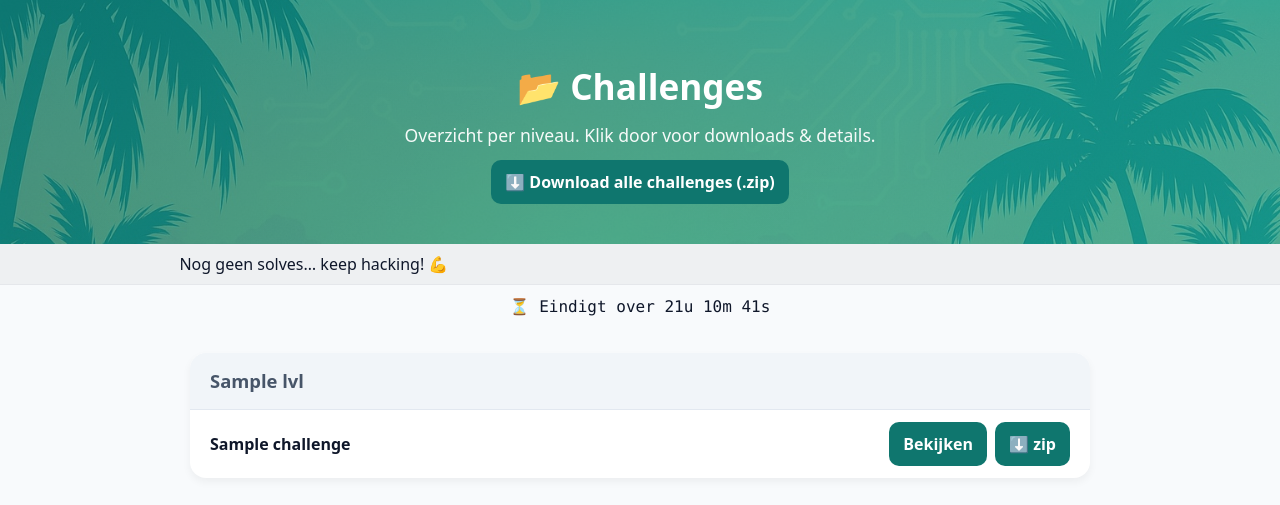
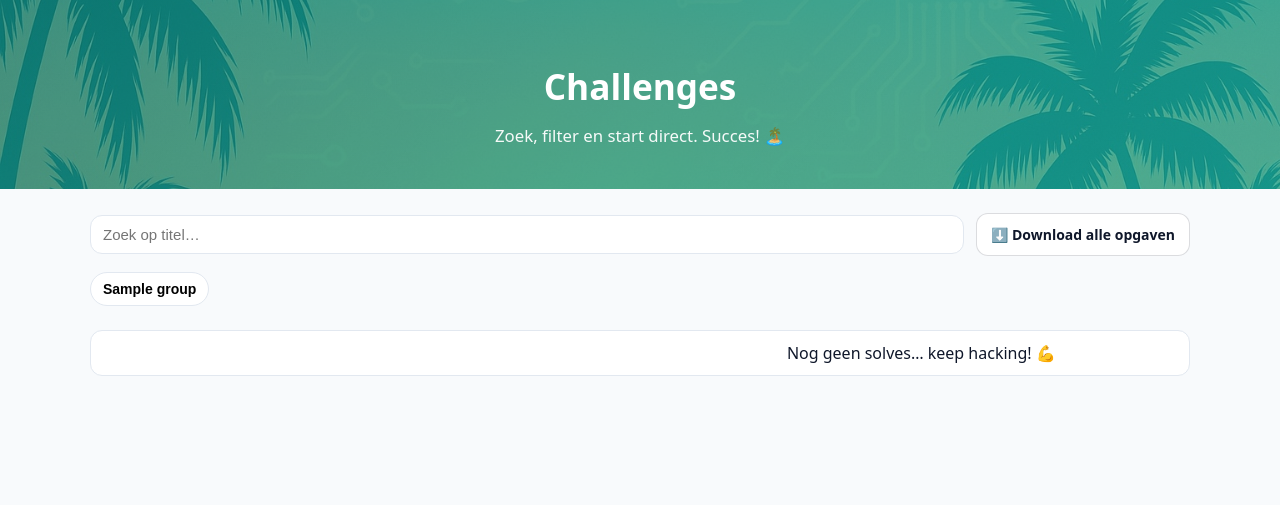
Before and after one commit to correhen/capture, a Flask app: template app/templates/challenges.html in a window 1280 px wide. Shown: the top 505 px of the page. Run offline with Flask 3, Linux system fonts and the light colour scheme; data comes from the database, SQL or seed files in the repository; the template is opened without the code that fills it: most values are stand-ins (such as "Sample title", 1, 10 or a date in 2020); data that the repository does not hold is empty; parts of the project's set-up code (start-up, migrations or seed data) failed here and were passed over; some libraries are stand-ins or nearby versions.

Commit message:
Update challenges.html

```diff
--- a/app/templates/challenges.html
+++ b/app/templates/challenges.html
@@ -6,9 +6,9 @@
   <title>Crypto CTF – Caribbean Edition · Challenges</title>
   <style>
     :root{ --c1: {{ theme.c1 }}; --c2: {{ theme.c2 }}; }
-    body { margin:0; font-family: system-ui, -apple-system, Segoe UI, Roboto, "Helvetica Neue", Arial, "Noto Sans", "Apple Color Emoji","Segoe UI Emoji"; background:#f8fafc; color:#0f172a; line-height:1.5; }
+    body { margin:0; font-family: system-ui, -apple-system, Segoe UI, Roboto, Helvetica, Arial, "Apple Color Emoji", "Segoe UI Emoji"; background:#f8fafc; color:#0f172a; line-height:1.5; }
 
-    /* HERO (zoals home) */
+    /* HERO (consistent met home) */
     header {
       position:relative; color:white; text-align:center; padding:60px 20px 40px;
       background:linear-gradient(135deg,var(--c1),var(--c2));
@@ -18,126 +18,149 @@
       background:url('/static/hero-caribbean.jpg') center/cover no-repeat;
       opacity:.25; mix-blend:overlay;
     }
-    header>*{ position:relative; z-index:1; }
-    h1 { font-size:2.2rem; margin:0 0 .25em; }
-    header p { font-size:1.1rem; opacity:.95; margin:0; }
+    header > * { position: relative; z-index: 1; }
+    h1 { font-size:2.2rem; margin:0 0 .3em; }
+    header p { font-size:1.05rem; opacity:.95; margin:0; }
 
-    /* Ticker + countdown */
-    .ticker-wrap { position:sticky; top:0; z-index:50; overflow:hidden; white-space:nowrap; background:rgba(0,0,0,.04); padding:0 12px; border-bottom:1px solid #e5e7eb }
-    .ticker { display:inline-block; padding:8px 0; animation:ticker-scroll 35s linear infinite }
-    @keyframes ticker-scroll { 0%{transform:translateX(100%)} 100%{transform:translateX(-100%)} }
-    #countdown { font-family:ui-monospace, SFMono-Regular, Menlo, monospace; text-align:center; padding:10px 0; }
+    /* PAGE */
+    main { max-width:1100px; margin:24px auto 64px; padding:0 20px; }
+    .toolbar { display:flex; flex-wrap:wrap; gap:12px; align-items:center; margin: 0 0 16px; }
+    .search { flex:1 1 260px; display:flex; gap:8px; }
+    .search input {
+      flex:1; padding:10px 12px; border:1px solid #e2e8f0; border-radius:12px; background:white;
+      font-size:15px; outline:none;
+    }
+    .search input:focus { border-color:#94a3b8; box-shadow:0 0 0 3px rgba(148,163,184,.15); }
+    .btn {
+      display:inline-flex; align-items:center; gap:8px; padding:10px 14px; border-radius:12px; border:1px solid rgba(15,23,42,.15);
+      background:white; text-decoration:none; color:#0f172a; font-weight:600; font-size:14px;
+      transition: transform .06s ease, box-shadow .06s ease;
+    }
+    .btn:hover { transform: translateY(-1px); box-shadow:0 6px 10px rgba(0,0,0,.06); }
+    .btn:active { transform: translateY(0); box-shadow:none; }
 
-    /* Layout + cards (zoals home) */
-    main { max-width:900px; margin:24px auto 60px; padding:0 20px; }
-    .card { background:white; padding:0; border-radius:16px; box-shadow:0 4px 8px rgba(0,0,0,0.05); margin-bottom:24px; overflow:hidden; }
-    .card h2 { margin:0; font-size:1.15rem; background:#f1f5f9; color:#475569; padding:14px 20px; border-bottom:1px solid #e2e8f0; }
-    .list { list-style:none; margin:0; padding:0; }
-    .row { display:flex; justify-content:space-between; align-items:center; gap:12px; padding:12px 20px; border-top:1px solid #e5e7eb; }
-    .row:first-child { border-top:0; }
-    .title { font-weight:700; }
+    /* TABS */
+    .tabs { display:flex; flex-wrap:wrap; gap:8px; margin:8px 0 18px; }
+    .tab {
+      padding:8px 12px; border-radius:999px; border:1px solid #e2e8f0; background:white; cursor:pointer;
+      font-size:14px; font-weight:600;
+    }
+    .tab[aria-selected="true"] { background:linear-gradient(135deg,var(--c1),var(--c2)); color:white; border-color:transparent; }
 
-    /* Buttons zoals op home */
-    .btn{
-      background:#0f766e; color:#fff; border:0; border-radius:10px;
-      padding:10px 14px; display:inline-flex; align-items:center; gap:8px;
-      text-decoration:none; transition:transform .05s ease, filter .2s; font-weight:600;
+    /* GRID */
+    .grid { display:grid; grid-template-columns: repeat(1, minmax(0,1fr)); gap:14px; }
+    @media (min-width:640px){ .grid { grid-template-columns: repeat(2, minmax(0,1fr)); } }
+    @media (min-width:1024px){ .grid { grid-template-columns: repeat(3, minmax(0,1fr)); } }
+    .card {
+      background:white; border-radius:16px; padding:16px; border:1px solid #e2e8f0;
+      box-shadow:0 4px 10px rgba(0,0,0,.04); transition: transform .08s ease, box-shadow .08s ease;
     }
-    .btn:hover{ filter:brightness(1.05); }
-    .btn:active{ transform:translateY(1px); }
+    .card:hover { transform: translateY(-2px); box-shadow:0 10px 18px rgba(0,0,0,.07); }
+    .card a { color:inherit; text-decoration:none; display:block; }
+    .chip { display:inline-block; font-size:12px; font-weight:700; letter-spacing:.02em; padding:4px 10px; border-radius:999px; background:#eff6ff; color:#1d4ed8; border:1px solid #dbeafe; }
+    .title { font-size:16px; font-weight:800; margin:10px 0 6px; }
+    .meta { font-size:13px; color:#475569; }
 
-    /* Accessiblity helpers */
-    .sr-only{ position:absolute; left:-9999px; top:auto; width:1px; height:1px; overflow:hidden; }
+    /* FOOTER TICKER */
+    .ticker-wrap { margin-top:24px; overflow:hidden; border-radius:12px; border:1px solid #e2e8f0; background:white; }
+    .ticker { white-space:nowrap; padding:10px 12px; animation: ticker-scroll 35s linear infinite; }
+    @keyframes ticker-scroll {
+      0% { transform: translateX(100%); }
+      100% { transform: translateX(-100%); }
+    }
   </style>
 </head>
 <body>
-
-  <!-- HERO -->
-  <header>
-    <h1>📂 Challenges</h1>
-    <p>Overzicht per niveau. Klik door voor downloads &amp; details.</p>
-
-    <div style="margin-top:12px;">
-      <a class="btn" href="{{ url_for('ch.challenges_download_all') }}">⬇️ Download alle challenges (.zip)</a>
-    </div>
+  <header role="banner">
+    <h1>Challenges</h1>
+    <p>Zoek, filter en start direct. Succes! 🏝️</p>
   </header>
 
-  <!-- Ticker -->
-  <div class="ticker-wrap">
-    <div id="live-ticker" class="ticker">⏳ Laden…</div>
+  <main>
+    <div class="toolbar">
+      <div class="search">
+        <input id="search" type="search" placeholder="Zoek op titel…" aria-label="Zoek challenges" />
+      </div>
+      <a class="btn" href="/download-all" title="Download alle opgaven (zonder flags)">⬇️ Download alle opgaven</a>
     </div>
 
-  <!-- Countdown -->
-  <div id="countdown">⏳ Eindigtijd laden…</div>
+    <!-- Tabs op basis van `data` keys -->
+    <div class="tabs" role="tablist" aria-label="Moeilijkheid">
+      {% set first_key = (data|dictsort|first)[0] if data else None %}
+      {% for key, group in data|dictsort %}
+        <button class="tab" role="tab"
+          data-tab="{{ key }}" aria-selected="{{ 'true' if key == first_key else 'false' }}">
+          {{ group.label }}
+        </button>
+      {% endfor %}
+    </div>
 
-  <!-- CONTENT -->
-  <main>
-    {% for level_slug, lvl in data.items() %}
-      <section class="card">
-        <h2>{{ lvl.label }}</h2>
-
-        {% if lvl.challenges %}
-          <ul class="list">
-            {% for c in lvl.challenges %}
-              <li class="row">
-                <div class="title">{{ c.title }}</div>
-                <div style="display:flex; gap:8px; flex-wrap:wrap;">
-                  <a class="btn" href="{{ url_for('ch.challenge_detail', cid=c.id) }}">Bekijken</a>
-                  <a class="btn" href="{{ url_for('ch.challenge_bundle', cid=c.id) }}">⬇️ zip</a>
+    <!-- Panels -->
+    {% for key, group in data|dictsort %}
+      <section class="panel" id="panel-{{ key }}" role="tabpanel" aria-labelledby="tab-{{ key }}" {% if key != first_key %}hidden{% endif %}>
+        <div class="grid" data-level="{{ key }}">
+          {% for ch in group.challenges %}
+            <article class="card" data-title="{{ ch.title|lower }}">
+              <a href="/challenge/{{ ch.id }}">
+                <span class="chip">{{ group.label }}</span>
+                <div class="title">{{ ch.title }}</div>
+                <div class="meta">Open om bestanden te bekijken</div>
+              </a>
+            </article>
+          {% endfor %}
         </div>
-              </li>
-            {% endfor %}
-          </ul>
-        {% else %}
-          <div style="padding:14px 20px; color:#64748b;">(Nog geen challenges in deze categorie)</div>
-        {% endif %}
       </section>
     {% endfor %}
+
+    <div class="ticker-wrap" aria-live="polite" aria-atomic="true">
+      <div class="ticker" id="ticker">Laden van live updates…</div>
+    </div>
   </main>
 
   <script>
-  // === Countdown ===
-  // Zet server-side bij voorkeur een ISO met offset voor America/Kralendijk (UTC-4), bijv:
-  // CTF_END_ISO = "2025-09-30T20:00:00-04:00"
-  // Laat je 'm op "Z" (UTC), dan rekent de browser naar lokale tijd.
-  (function(){
+    // Tabs wisselen
+    const tabs = [...document.querySelectorAll('.tab')];
+    const panels = [...document.querySelectorAll('.panel')];
+    tabs.forEach(tab => tab.addEventListener('click', () => {
+      tabs.forEach(t => t.setAttribute('aria-selected', 'false'));
+      tab.setAttribute('aria-selected', 'true');
+      const key = tab.dataset.tab;
+      panels.forEach(p => p.hidden = !p.id.endsWith(key));
+      document.getElementById('search').value = '';
+      filterCards('');
+    }));
+
+    // Zoekfilter
+    const search = document.getElementById('search');
+    search.addEventListener('input', (e) => filterCards(e.target.value.trim().toLowerCase()));
+    function filterCards(query){
+      const visiblePanel = panels.find(p => !p.hidden);
+      if(!visiblePanel) return;
+      const cards = visiblePanel.querySelectorAll('.card');
+      cards.forEach(card => {
+        const title = card.dataset.title || '';
+        card.style.display = (!query || title.includes(query)) ? '' : 'none';
+      });
+    }
+
+    // Simpele ticker (optioneel: vervang URL door jouw live endpoint)
+    async function fetchTicker(){
+      const el = document.getElementById('ticker');
       try {
-      const iso = "{{ CTF_END_ISO|default('2025-09-30T20:00:00Z') }}";
-      const end = new Date(iso).getTime();
-      const el = document.getElementById("countdown");
-      if (el && !isNaN(end)) {
-        const tick = () => {
-          const diff = end - Date.now();
-          if (diff <= 0) { el.textContent = "⏰ Game over!"; return; }
-          const h = Math.floor(diff / 3_600_000);
-          const m = Math.floor((diff % 3_600_000) / 60_000);
-          const s = Math.floor((diff % 60_000) / 1_000);
-          el.textContent = `⏳ Eindigt over ${h}u ${m}m ${s}s`;
-        };
-        tick();
-        setInterval(tick, 1000);
-      }
-    } catch(e){}
-  })();
-
-  // === Liveticker ===
-  async function fetchTicker() {
-    try {
-      const r = await fetch("/api/ticker", { cache: "no-store" });
-      const data = await r.json();
-      const el = document.getElementById("live-ticker");
-      if (!el) return;
+        const res = await fetch('/api/ticker').catch(() => null);
+        if(!res || !res.ok){ el.textContent = "Nog geen solves… keep hacking! 💪"; return; }
+        const data = await res.json();
         const text = (data.items && data.items.length)
           ? " 🏁 " + data.items.join("   •   ")
           : "Nog geen solves… keep hacking! 💪";
         el.textContent = text;
-
         // animatie herstarten
         el.style.animation = "none"; void el.offsetWidth; el.style.animation = "ticker-scroll 35s linear infinite";
-    } catch(e) {}
+      } catch(e) {
+        el.textContent = "Nog geen solves… keep hacking! 💪";
       }
-  fetchTicker();
-  setInterval(fetchTicker, 15000);
+    }
+    fetchTicker(); setInterval(fetchTicker, 15000);
   </script>
 </body>
 </html>
```
Lines whose indentation alone changed are shown as unchanged.
